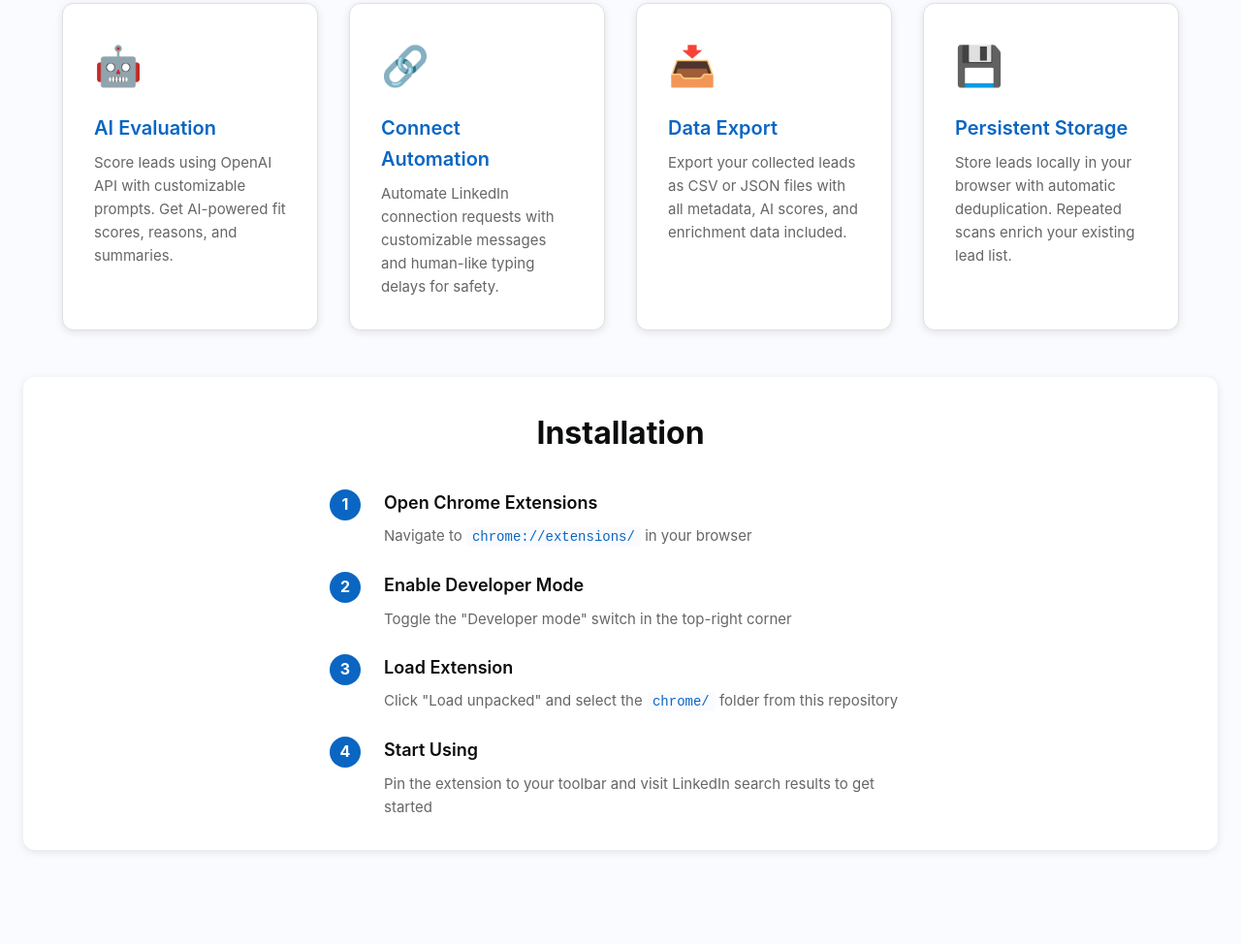
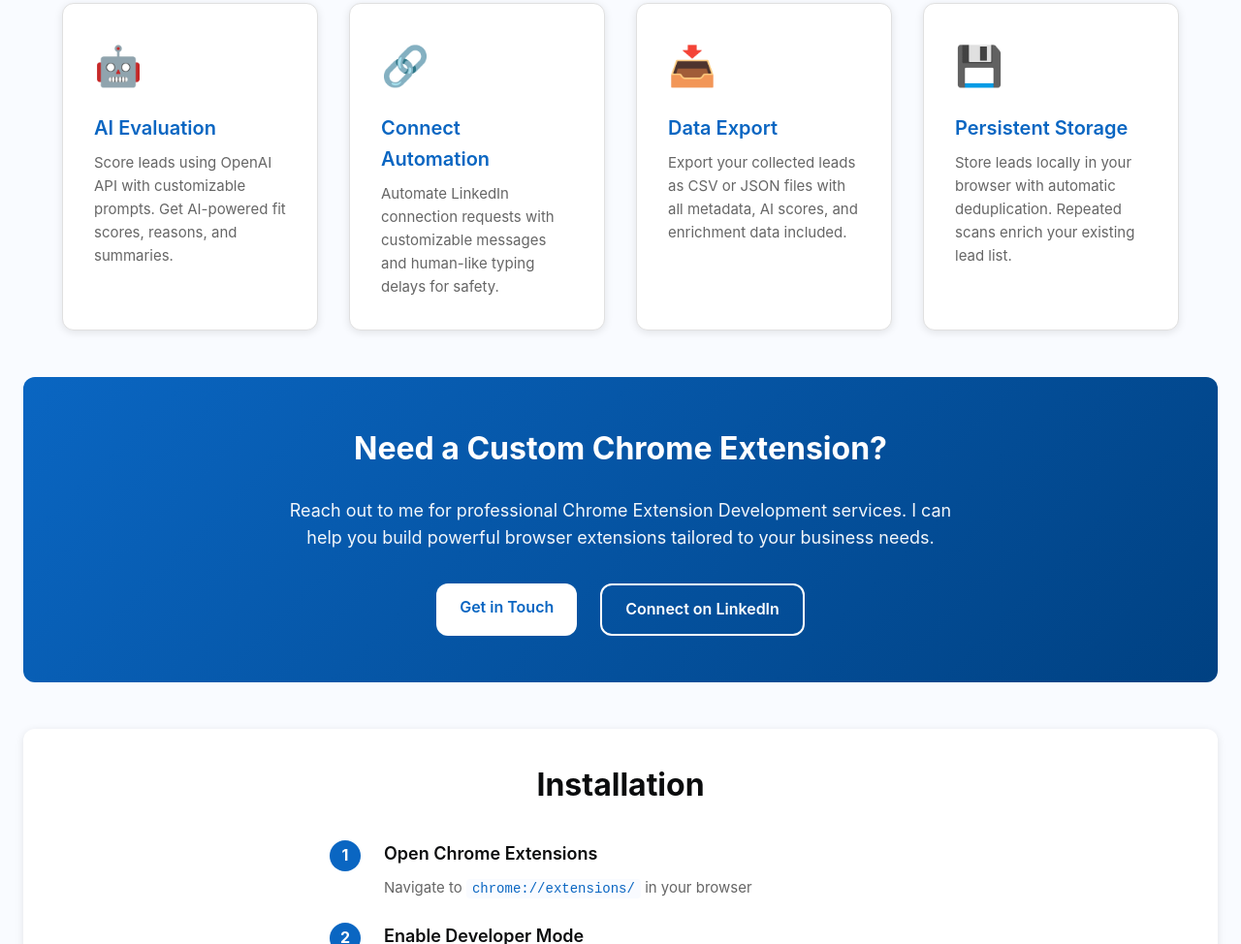
Before and after one commit to cocodedk/linkedin-extension, a browser extension: page docs/index.html in a window 1280 px wide. Shown: the part 833-1807 px from the top of the page at 97% size. Drawn offline with Linux system fonts and the light colour scheme.

Commit message:
Add CTA section for Chrome Extension Development services and cocode.dk link

```diff
--- a/docs/index.html
+++ b/docs/index.html
@@ -18,6 +18,7 @@
         <p class="tagline">Extract, evaluate, and export LinkedIn leads with AI-powered scoring and Danish CVR enrichment.</p>
         <div class="hero-actions">
           <a href="https://github.com/cocodedk/linkedin-extension" class="btn btn-primary" target="_blank" rel="noopener">View on GitHub</a>
+          <a href="https://cocode.dk" class="btn btn-primary" target="_blank" rel="noopener">Visit cocode.dk</a>
         </div>
       </div>
     </div>
@@ -79,6 +80,17 @@
       </div>
     </section>
 
+    <section class="cta">
+      <div class="container">
+        <h2>Need a Custom Chrome Extension?</h2>
+        <p class="cta-text">Reach out to me for professional Chrome Extension Development services. I can help you build powerful browser extensions tailored to your business needs.</p>
+        <div class="cta-actions">
+          <a href="https://cocode.dk" class="btn btn-primary" target="_blank" rel="noopener">Get in Touch</a>
+          <a href="https://linkedin.com/in/babakbandpey" class="btn btn-secondary" target="_blank" rel="noopener">Connect on LinkedIn</a>
+        </div>
+      </div>
+    </section>
+
     <section class="installation">
       <div class="container">
         <h2>Installation</h2>
--- a/docs/styles.css
+++ b/docs/styles.css
@@ -88,6 +88,21 @@ body {
   box-shadow: var(--shadow-lg);
 }
 
+.hero-actions .btn {
+  margin: 0 var(--spacing-xs);
+}
+
+.btn-secondary {
+  background-color: transparent;
+  color: white;
+  border: 2px solid white;
+}
+
+.btn-secondary:hover {
+  background-color: white;
+  color: var(--linkedin-blue);
+}
+
 main {
   padding: var(--spacing-xl) var(--spacing-sm);
 }
@@ -142,6 +157,40 @@ h2 {
   color: var(--text-secondary);
   font-size: 0.9375rem;
   line-height: 1.6;
+}
+
+.cta {
+  background: linear-gradient(135deg, var(--linkedin-blue) 0%, var(--linkedin-blue-dark) 100%);
+  color: white;
+  padding: var(--spacing-xl) var(--spacing-sm);
+  border-radius: var(--radius);
+  text-align: center;
+  margin-top: var(--spacing-xl);
+}
+
+.cta h2 {
+  color: white;
+  margin-bottom: var(--spacing-md);
+}
+
+.cta-text {
+  font-size: 1.125rem;
+  margin-bottom: var(--spacing-lg);
+  opacity: 0.95;
+  max-width: 700px;
+  margin-left: auto;
+  margin-right: auto;
+}
+
+.cta-actions {
+  display: flex;
+  gap: var(--spacing-md);
+  justify-content: center;
+  flex-wrap: wrap;
+}
+
+.cta-actions .btn {
+  margin: 0;
 }
 
 .installation {
```
